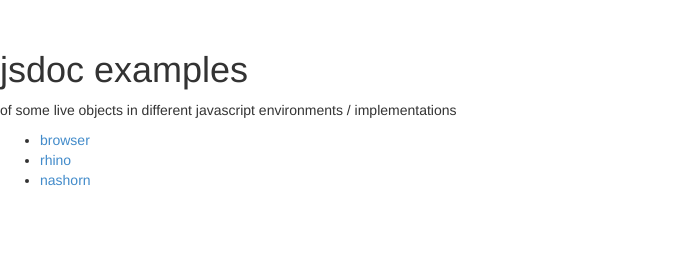
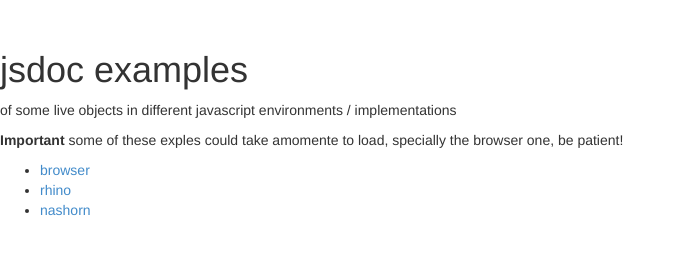
Before and after one commit to cancerberoSgx/js-doc-autogen, a website: page examples/other-engines-examples/jsdoc-output/index.html in a window 1280 px wide. Shown: the whole page, without its empty margins (0-686 px from the left). Drawn offline with Linux system fonts and the light colour scheme.

Commit message:
after some time maybe this is useful after all

```diff
--- a/examples/other-engines-examples/jsdoc-output/index.html
+++ b/examples/other-engines-examples/jsdoc-output/index.html
@@ -15,6 +15,8 @@
 
 <p>of some live objects in different javascript environments / implementations</p>
 
+<p><strong>Important</strong> some of these exples could take amomente to load, specially the browser one, be patient!</p>
+
 <ul>
 <li><a href="jsdoc.html?datajson=browser-data.json">browser</a></li>
 <li><a href="jsdoc.html?datajson=rhino-data.json">rhino</a></li>
--- a/package.json
+++ b/package.json
@@ -18,6 +18,7 @@
   "dependencies": {
     "esprima": "^3.1.3",
     "shelljs": "^0.7.6",
+    "short-jsdoc": "^0.2.8",
     "underscore": "^1.8.3"
   }
 }
```
Also changed, not shown: README.md, 1 other file.
